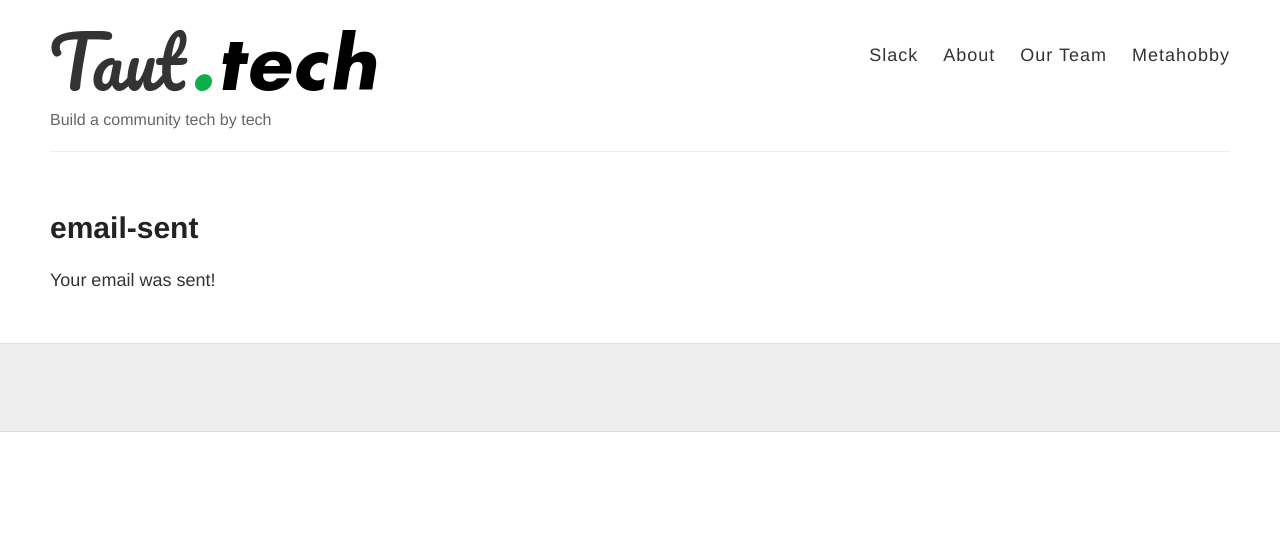
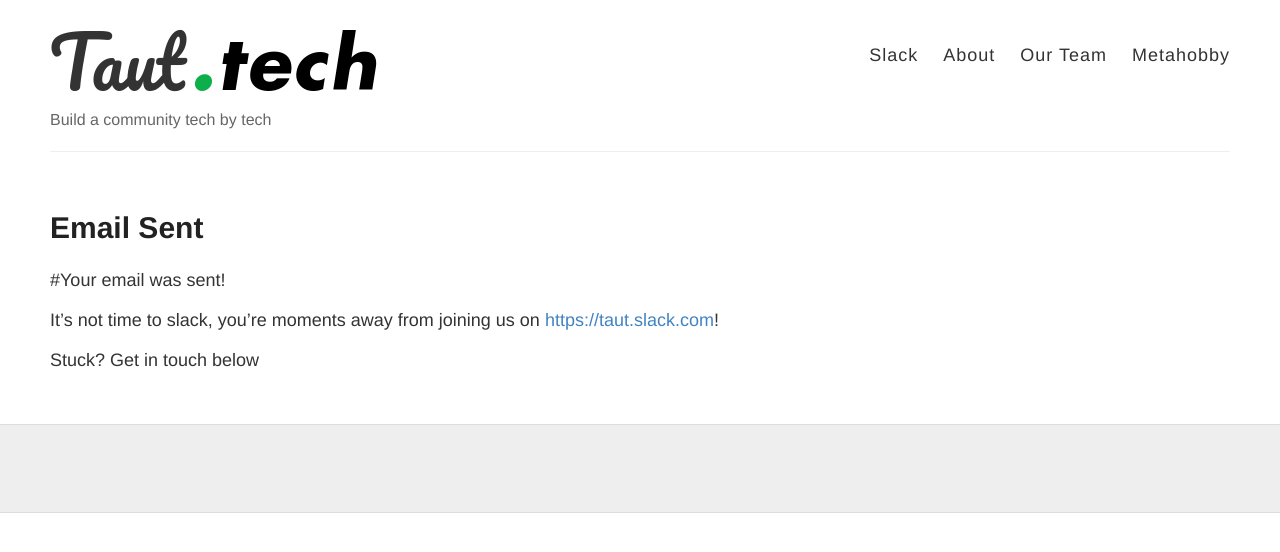
Before and after one commit to qst0/taut.tech, a Jekyll site: the page built from email-sent.md, in a window 1280 px wide. Shown: the top 552 px of the page. Built offline with Jekyll 4.4.1, drawn with Linux system fonts in a browser that asks for light colours.

Commit message:
email-sent

```diff
--- a/email-sent.md
+++ b/email-sent.md
@@ -1,7 +1,11 @@
 ---
 layout: page
-title: email-sent
+title: Email Sent
 permalink: /email-sent/
 ---
 
-Your email was sent!
+#Your email was sent!
+
+It's not time to slack, you're moments away from joining us on [https://taut.slack.com](https://taut.slack.com)!
+
+Stuck? Get in touch below
```
